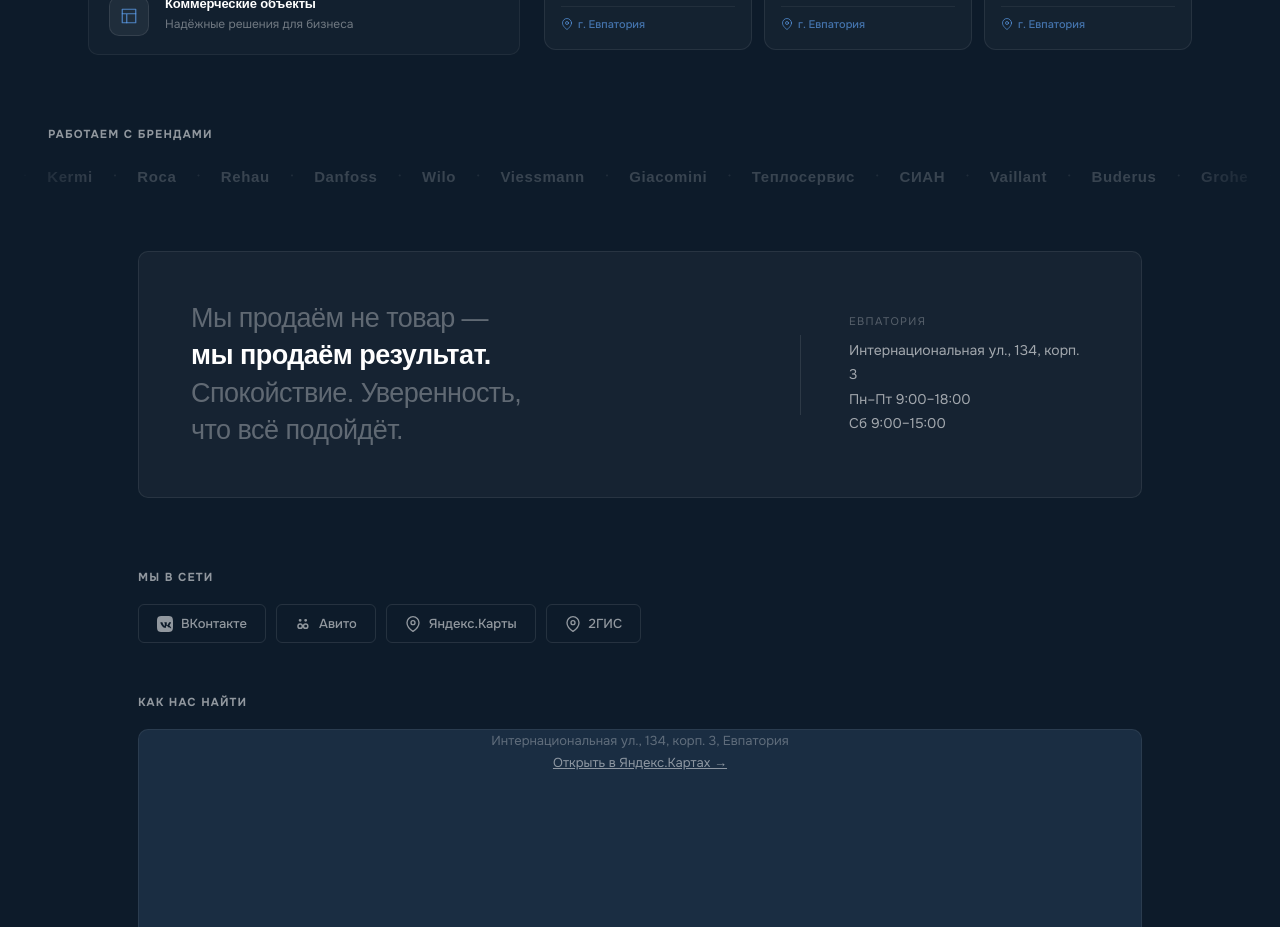
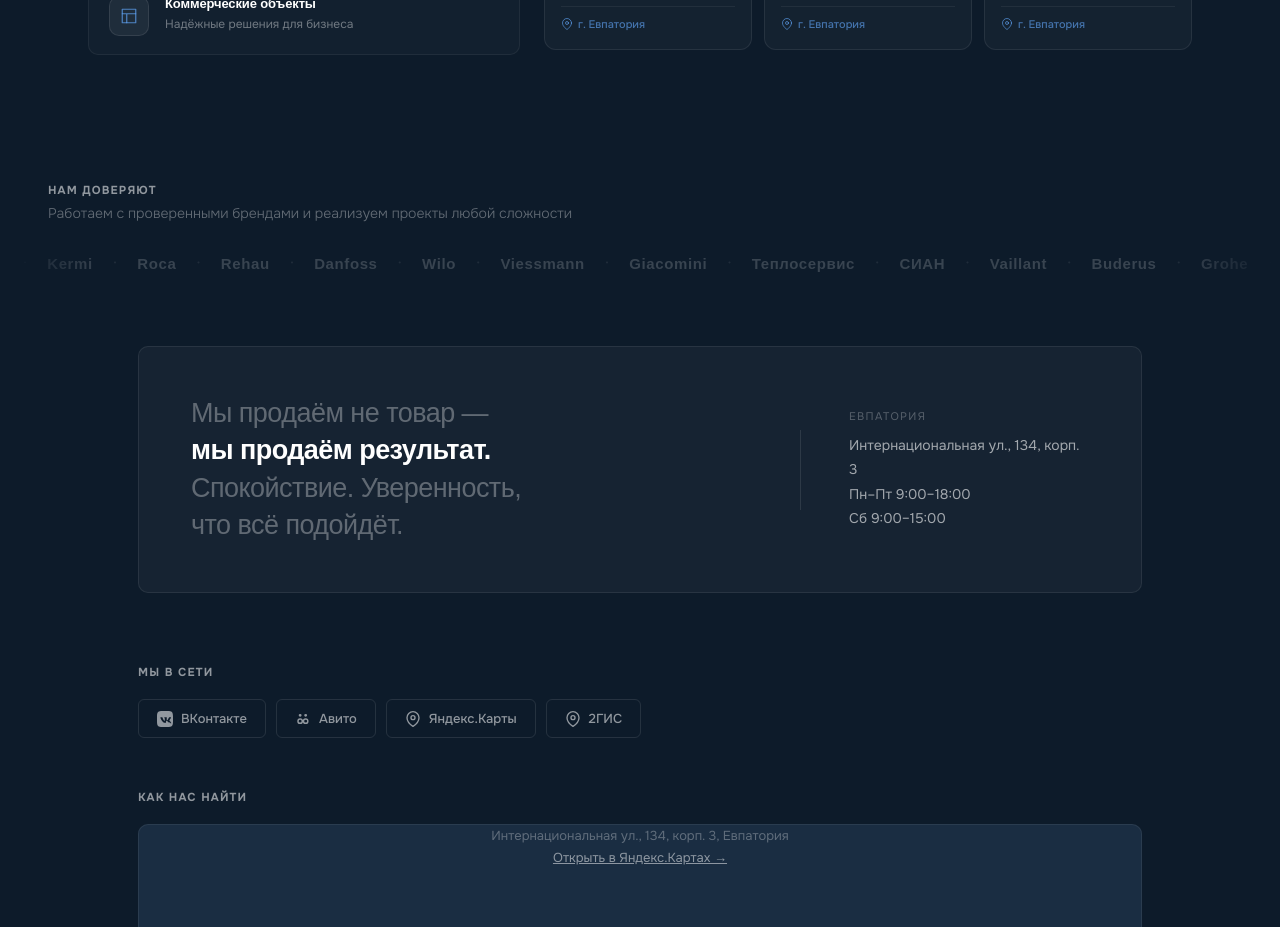
Before and after one commit to abkerimov123-collab/santehnika-etm, a Next.js app: page / in a window 1280 px wide. Shown: the part 2220-3147 px from the top of the page. Built offline with nearby package versions, Linux system fonts and the light colour scheme; a web font is replaced by a local one.

Commit message:
Update brands section: rename label to "Нам доверяют", add tagline, enlarge padding
Co-Authored-By: Claude Sonnet 4.6 <noreply@anthropic.com>

```diff
--- a/app/globals.css
+++ b/app/globals.css
@@ -1013,7 +1013,14 @@ h1 em { font-style: normal; color: rgba(255,255,255,0.28); }
 .modal-close:hover { background: rgba(255,255,255,0.15); color: var(--white); }
 
 /* BRANDS CAROUSEL */
-.brands-section { padding: 0 0 64px; overflow: hidden; }
+.brands-section { padding: 56px 0 72px; overflow: hidden; }
+.brands-tagline {
+  font-size: 14px;
+  font-weight: 300;
+  color: rgba(255,255,255,0.35);
+  line-height: 1.5;
+  margin-bottom: 28px;
+}
 .brands-track-wrap {
   overflow: hidden;
   mask-image: linear-gradient(to right, transparent 0%, black 8%, black 92%, transparent 100%);
--- a/app/page.tsx
+++ b/app/page.tsx
@@ -101,7 +101,10 @@ export default function Home() {
 
       {/* BRANDS */}
       <section className="brands-section">
-        <div className="section-label" style={{ padding: '0 48px', marginBottom: '24px' }}>Работаем с брендами</div>
+        <div style={{ padding: '0 48px', marginBottom: '10px' }}>
+          <div className="section-label" style={{ marginBottom: '6px' }}>Нам доверяют</div>
+          <p className="brands-tagline">Работаем с проверенными брендами и реализуем проекты любой сложности</p>
+        </div>
         <div className="brands-track-wrap">
           <div className="brands-track">
             {[...brands, ...brands].map((b, i) => (
```
